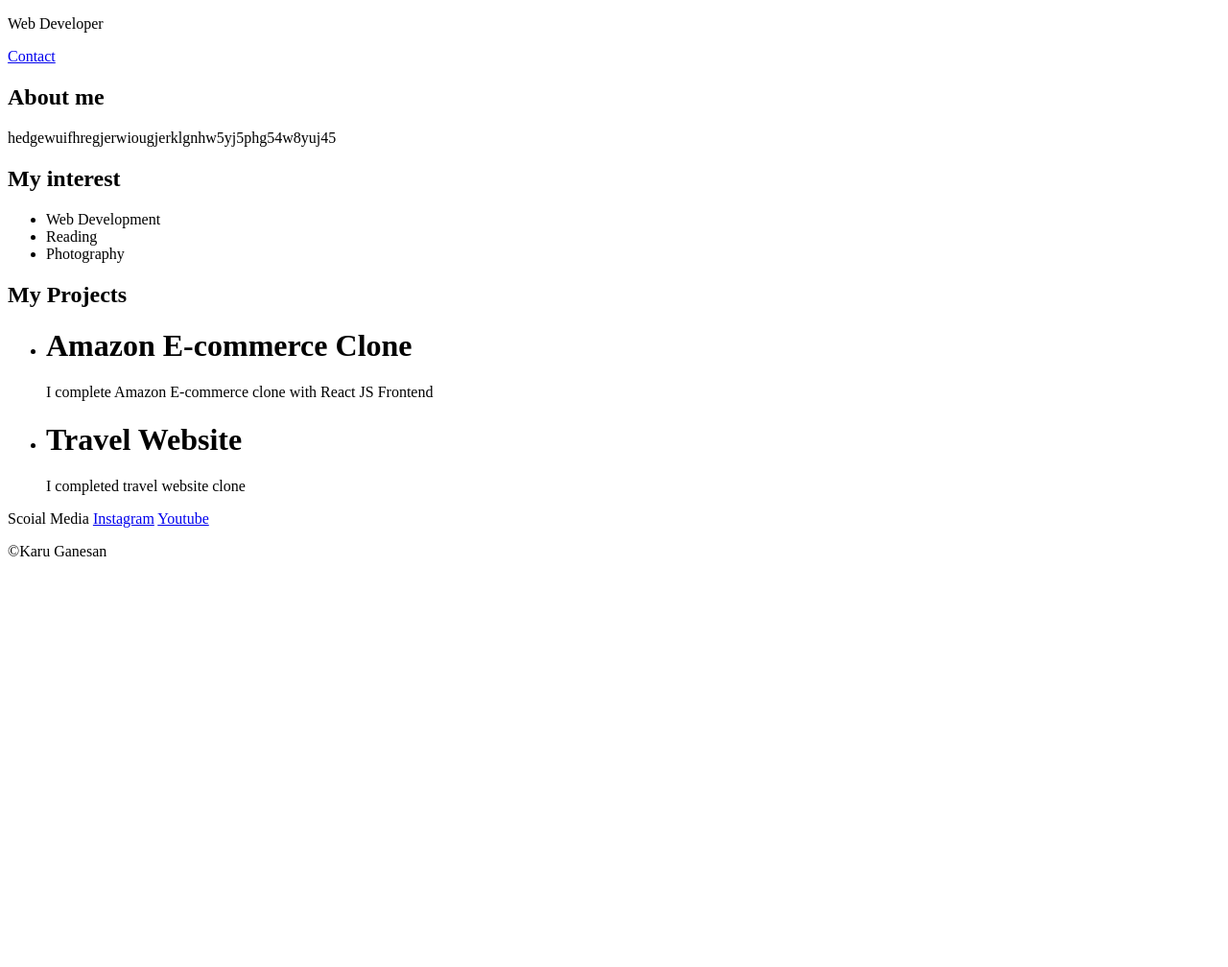
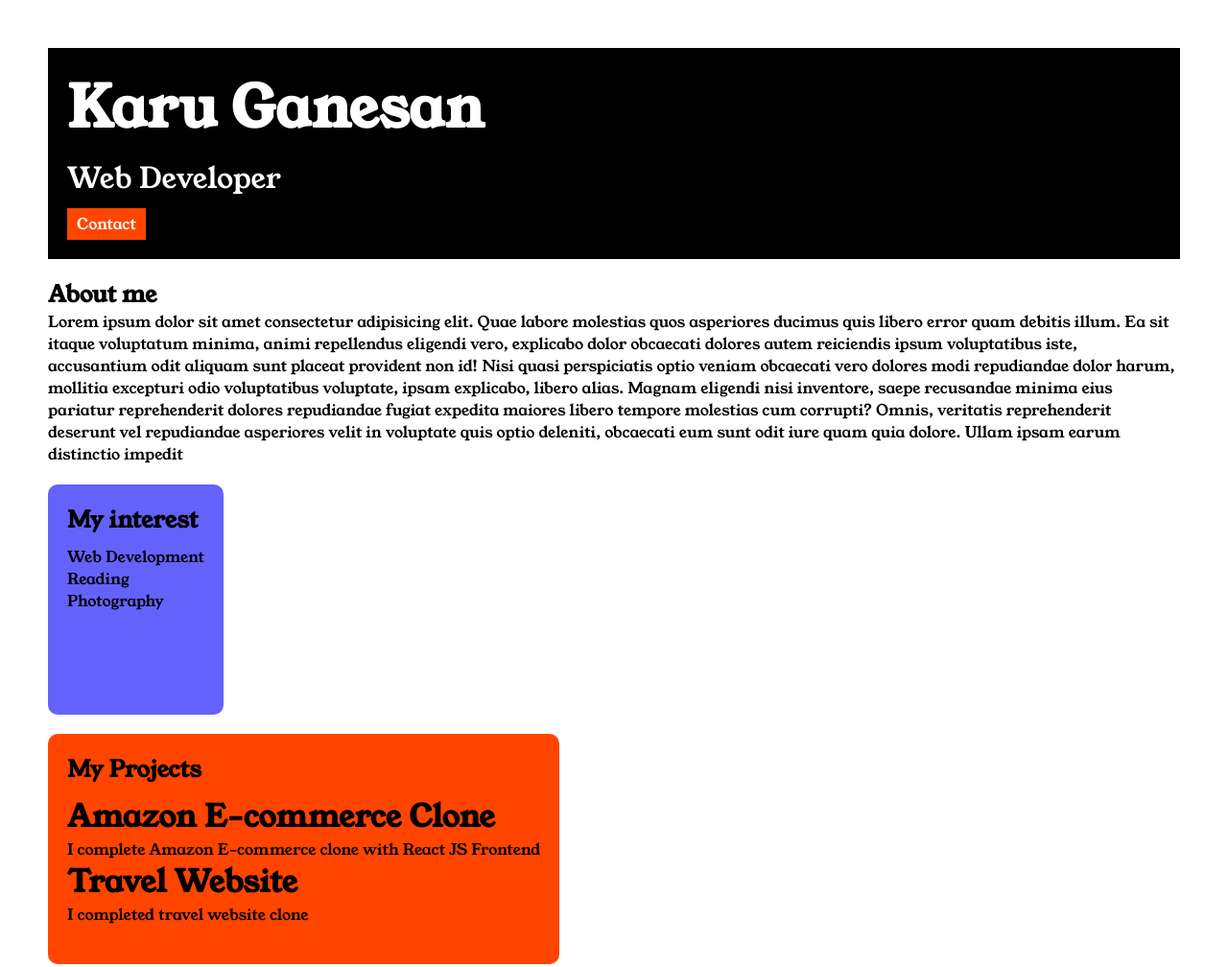
Before and after one commit to karuganesan/karuganesan-portfolio, a plain HTML site: page index.html in a window 1280 px wide. Shown: the top 1008 px of the page at 96% size. Before the commit the page ends 800 px from the top, so only its background shows below. Drawn offline with Linux system fonts and the light colour scheme.

Commit message:
Add files via upload

```diff
--- a/index.html
+++ b/index.html
@@ -1,29 +1,49 @@
 <!DOCTYPE html>
 <html>
    <head>
-       <title>Karu Ganesan</title>
+       <title>Index</title>
+
+
+       <link rel="preconnect" href="https://fonts.googleapis.com">
+       <link rel="preconnect" href="https://fonts.gstatic.com" crossorigin>
+       <link href="https://fonts.googleapis.com/css2?family=Young+Serif&display=swap" rel="stylesheet">
+
+       <link rel="stylesheet" href="style.css">
+
+
    </head>
 
    <body>
+    <div class="container">
+    <div class = "section-one">
+        <h1 class="section-one__name">Karu Ganesan</h1>
+    <p class="section-one__role">Web Developer</p>
 
-    <div>
 
-         <p> Web Developer</p>
-         <a href="contact.html">Contact</a>
+         <a class="section-one__contact" href="contact.html">Contact</a>
 
         </div>
 
-        <div>
+        <div class="section-two">
 
-            <h2>About me</h2>
-            <p>hedgewuifhregjerwiougjerklgnhw5yj5phg54w8yuj45</p>
-
+            <h2 class="section-two__title">About me</h2>
+            <p class="section-two__description" >Lorem ipsum dolor sit amet consectetur adipisicing elit. Quae labore molestias quos asperiores ducimus quis
+                libero error quam debitis illum. Ea sit itaque voluptatum minima, animi repellendus eligendi vero, explicabo
+                dolor obcaecati dolores autem reiciendis ipsum voluptatibus iste, accusantium odit aliquam sunt placeat
+                provident non id! Nisi quasi perspiciatis optio veniam obcaecati vero dolores modi repudiandae dolor harum,
+                mollitia excepturi odio voluptatibus voluptate, ipsam explicabo, libero alias. Magnam eligendi nisi inventore,
+                saepe recusandae minima eius pariatur reprehenderit dolores repudiandae fugiat expedita maiores libero tempore
+                molestias cum corrupti? Omnis, veritatis reprehenderit deserunt vel repudiandae asperiores velit in voluptate
+                quis optio deleniti, obcaecati eum sunt odit iure quam quia dolore. Ullam ipsam earum distinctio impedit
+            </p>
         </div>
 
 
+
         <div>
-            <h2>My interest</h2>
-            <ul>
+            <div class="section-three">
+            <h2 class="section-three__title">My interest</h2>
+            <ul class="section-three__description">
 <li>Web Development</li>
 <li>Reading</li>
 <li>Photography</li>
@@ -32,12 +52,13 @@
         </div>
 
         <div>
+            <div class="section-four">
 
-            <h2>My Projects</h2>
-            <ul>
+            <h2 class="section-four__title">My Projects</h2>
+            <ul class="section-four__description">
             <li>
                 <h1> Amazon E-commerce Clone</h1>
-                <p>I complete Amazon E-commerce clone with React JS Frontend</p>
+                <p >I complete Amazon E-commerce clone with React JS Frontend</p>
             </li>
             <li>
 
@@ -46,17 +67,19 @@
             </li>
 
         </ul>
+    </div>
         </div>
-        <div>
-            <p> Scoial Media
+        <div class="section-five">
+            <p class="section-five__title"> Scoial Media
                 <a href="https://www.instagram.com/errormakesclever/">Instagram</a>
                 <a href="https://www.linkedin.com/in/theagneljohn/">Youtube</a>
             </p>
-            <p>&copy;Karu Ganesan</p>
+            <p class="section-five__description">&copy;Karu Ganesan</p>
 
 
 
         </div>
+    </div>
    </body>
 
 </html>
--- /dev/null
+++ b/style.css
@@ -0,0 +1,166 @@
+
+        *{
+            padding: 0;
+            margin: 0;
+        }
+
+
+        body{
+            font-family: "Young Serif", serif;
+        }
+
+        .container{
+            padding: 50px;
+        }
+
+        .section-one{
+
+            background-color: black;
+            color: white;
+            padding: 20px;
+        }
+
+        .section-one__contact{
+            background-color: orangered;
+            color: white;
+            text-decoration: none;
+            padding-left: 10px;
+            padding-right: 10px;
+            padding-top: 5px;
+            padding-bottom: 5px;
+            display: inline-block;
+            margin-top: 10px;
+        }
+
+        .section-one__name{
+
+            font-size: 60px;
+        }
+
+        .section-one__role{
+            font-size: 30px;
+            margin-top: 10px;
+        }
+
+
+
+
+.section-two,.section-three,.section-four,.section-five{
+
+    margin-top: 20px;
+}
+
+.section-two__desc,.section-three__description,.section-four__description,.section-five__description{
+    margin-top: 10px;
+}
+
+.section-three li,.section-four li{
+    list-style: none;
+}
+
+
+.section-three{
+
+    background-color: #6462fd;
+    padding: 20px;
+    border-radius: 10px;
+    margin-top: 20px;
+    display: inline-block;
+    vertical-align: top;
+    height: 200px;
+}
+
+.section-four{
+
+    background-color: orangered;
+    padding: 20px;
+    border-radius: 10px;
+    margin-top: 20px;
+    display: inline-block;
+    height: 200px;
+    vertical-align: top;
+}
+
+
+
+.section-five{
+    background-color: black;
+    color: white;
+    padding: 20px;
+    margin-top: 20px;
+
+}
+
+.section-five__title{
+    color: skyblue;
+
+}
+
+.contact-form{
+    margin-top: 20px;
+}
+
+.contact-form__input,.contact-form__textarea,.contact-form__submit{
+    margin-top: 10px;
+}
+
+.contact-form{
+    background-color: black;
+    color: white;
+    padding: 10px;
+
+
+}
+
+.contact-form__name{
+
+    font-size: 60px;
+}
+
+.contact-form__role{
+    font-size: 30px;
+    margin-top: 10px;
+}
+
+.contact-form__home{
+    background-color: orangered;
+    color: white;
+    text-decoration: none;
+    padding-left: 10px;
+    padding-right: 10px;
+    padding-top: 5px;
+    padding-bottom: 5px;
+    display: inline-block;
+    margin-top: 10px;
+}
+
+.contact-form__textarea{
+    padding: 10px;
+    border: none;
+    border: solid black 1px;
+}
+
+.contact-form__submit{
+    padding-top: 10px;
+    padding-bottom: 10px;
+    padding-left: 20px;
+    padding-right: 20px;
+    background-color: orangered;
+    color: black;
+    border: none;
+    display: inline-block;
+}
+
+.contact-form__footer{
+    background-color: black;
+    color: white;
+    padding: 10px;
+
+
+}
+
+.contact-form__input{
+    padding: 10px;
+   outline: 0 px;
+
+}
```
Also changed, not shown: contact.html (+42 -21 lines).
